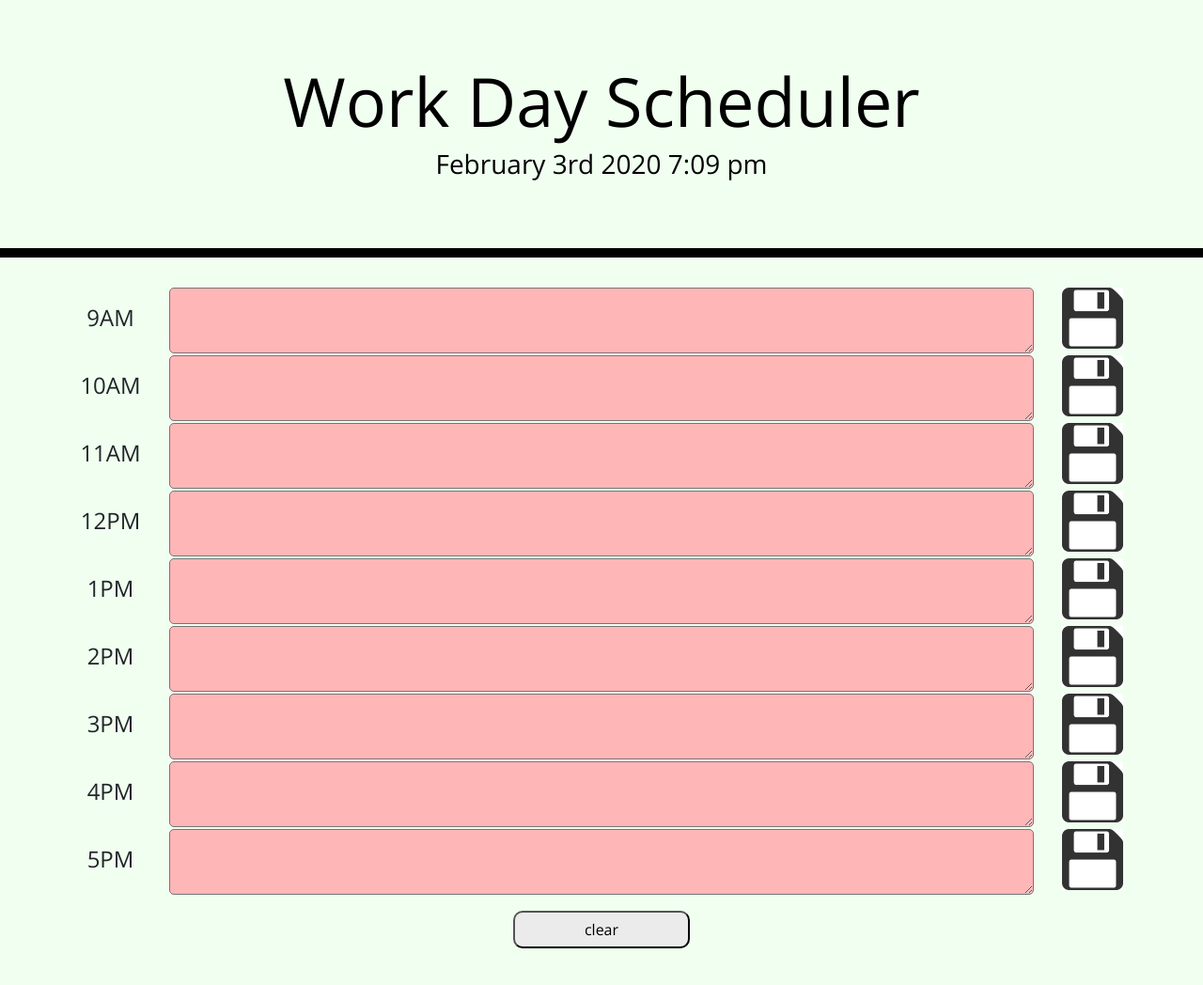
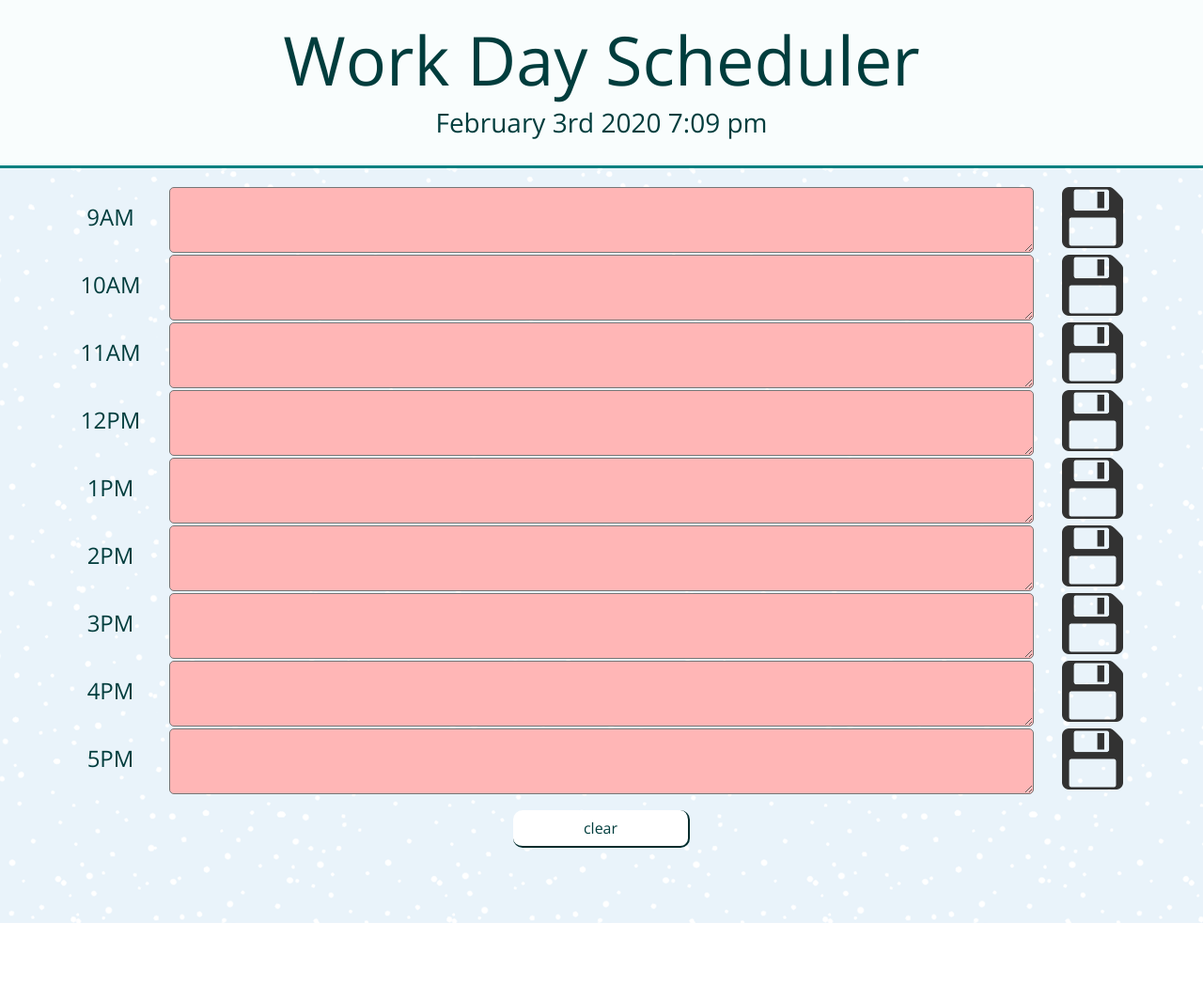
Before and after one commit to Michael-Mend/planner, a plain HTML site: page index.html in a window 1280 px wide. Shown: the whole page at 94% size. After the commit the page ends 982 px from the top, so only its background shows below. Drawn offline with nearby package versions, Linux system fonts and the light colour scheme.

Commit message:
styling changes

```diff
--- a/assets/script.js
+++ b/assets/script.js
@@ -16,7 +16,7 @@ for (i = 0; i < timeBlock.length; i++) {
 
 setInterval(function(){
     $('#td').html(moment().format('MMMM Do YYYY h:mm a'));
-},30000);
+},10000);
 
 $('#td').html(moment().format('MMMM Do YYYY h:mm a'));
 
--- a/assets/style.css
+++ b/assets/style.css
@@ -2,7 +2,8 @@ body {
     font-family: 'Open Sans', sans-serif;
     font-size: 16px;
     line-height: 1;
-    background-color: honeydew;
+    background-image: url(images/bs.png);
+    color: rgb(0, 61, 61);
 }
 textarea {
   width: 100%;
@@ -11,13 +12,6 @@ textarea {
 .hidden {
     visibility: hidden;
     line-height: 5;
-}
-.jumbotron {
-    text-align: center;
-    background-color: transparent;
-    color: black;
-    border-radius: 0;
-    border-bottom: 10px solid black;
 }
 .past {
     background-color: rgb(255, 182, 182);
@@ -35,7 +29,7 @@ textarea {
 .sv {
     height: 65px;
     width: 100%;
-    background-color: white;
+    background-color: transparent;
     background-image: url(images/sv.png);
     background-size: cover;
     border: none;
@@ -46,12 +40,27 @@ textarea {
 .sv:active {
     background-image: url(images/svs.png);
 }
+.tl {
+    color: rgb(0, 61, 61);
+}
+.wh {
+    text-align: center;
+    background-color: rgb(249, 253, 253);
+    padding: 20px;
+    margin-bottom: 20px;
+    border-bottom: solid;
+    border-color: teal;
+}
 #clr {
     margin-top: 15px;
     width: 100%;
     height: 40px;
     border-radius: 10px;
-    background-color: rgb(235, 235, 235);
+    background-color: white;
+    border-color: teal;
+    border-top: none;
+    border-left: none;
+    color: rgb(0, 61, 61);
 }
 #clr:focus {
    outline: none;
--- a/index.html
+++ b/index.html
@@ -25,10 +25,11 @@
   </head>
 
   <body>
-    <header class="jumbotron">
+    <header class="wh">
       <h1 class="display-3">Work Day Scheduler</h1>
       <h3 id='td'></h3>
     </header>
+
     <div class="container main"></div>
 
     <div class="row">
```
Also changed, not shown: assets/images/ap.JPG (added), assets/images/bs.png (added), assets/images/cd.png (added), assets/images/ppf.JPG (added), assets/images/svclr.JPG (added), 1 other file.
